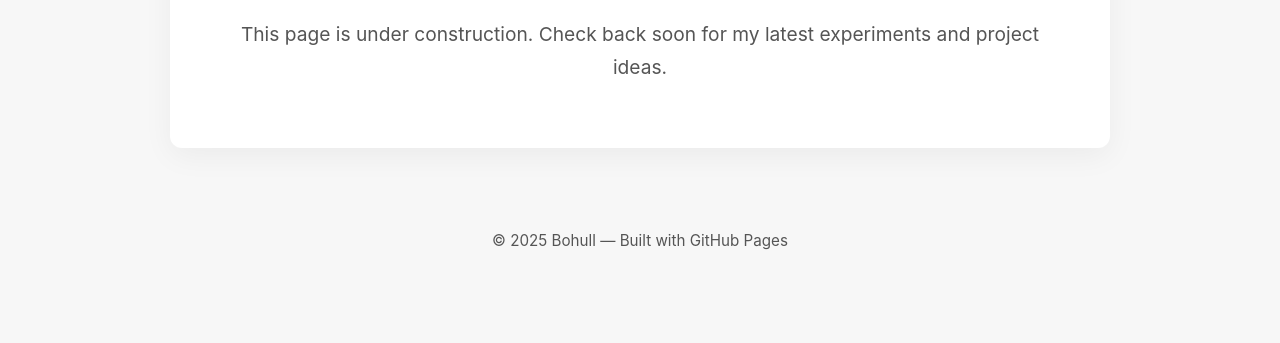
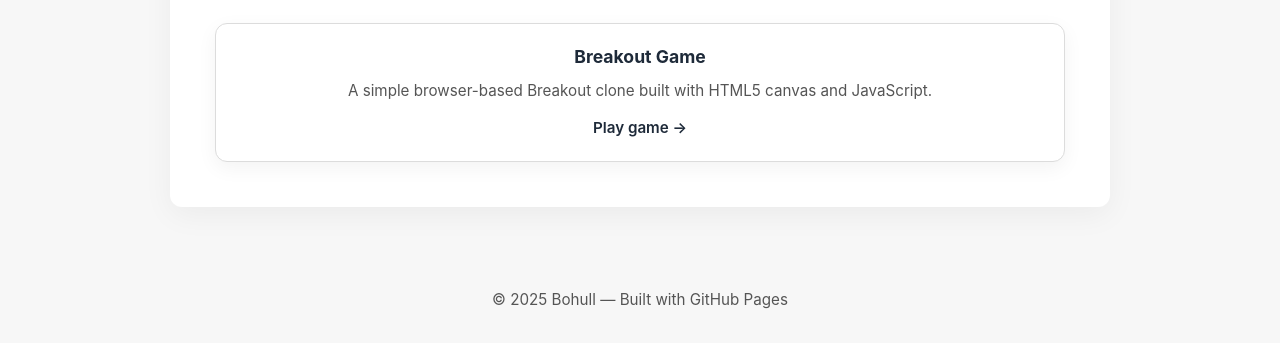
Before and after one commit to bohull/bohull.github.io, a plain HTML site: page projects.html in a window 1280 px wide. Shown: the part 484-827 px from the top of the page. Before the commit the page ends 800 px from the top, so only its background shows below. Drawn offline with Linux system fonts and the light colour scheme.

Commit message:
Created project cards, added breakout

```diff
--- a/projects.html
+++ b/projects.html
@@ -97,6 +97,65 @@
       color: var(--muted-text);
       font-size: 0.95rem;
     }
+
+    /* Project Cards */
+
+    .projects-grid {
+      display: grid;
+      grid-template-columns: repeat(auto-fit, minmax(260px, 1fr));
+      gap: 25px;
+      margin-top: 30px;
+    }
+
+    /* Make the whole card clickable but still look like a card, not a link */
+    .project-card {
+      display: block;
+      background: #ffffff;
+      border-radius: var(--radius);
+      border: 1px solid var(--med-gray);
+      box-shadow: 0 6px 20px rgba(0, 0, 0, 0.05);
+      text-decoration: none;
+      color: inherit;
+      overflow: hidden;
+      transition: transform 0.15s ease, box-shadow 0.15s ease,
+                  border-color 0.15s ease;
+    }
+
+    .project-card:hover {
+      transform: translateY(-4px);
+      box-shadow: 0 10px 30px rgba(0, 0, 0, 0.12);
+      border-color: var(--navy);
+    }
+
+    .project-image {
+      width: 100%;
+      aspect-ratio: 4 / 3;
+      object-fit: cover;
+      background: var(--med-gray);
+    }
+
+    .project-body {
+      padding: 18px 20px 20px;
+    }
+
+    .project-title {
+      margin: 0 0 6px;
+      color: var(--navy);
+      font-size: 1.1rem;
+    }
+
+    .project-text {
+      margin: 0 0 10px;
+      color: var(--muted-text);
+      font-size: 0.95rem;
+    }
+
+    .project-link-text {
+      font-weight: 600;
+      color: var(--navy);
+      font-size: 0.95rem;
+    }
+
   </style>
 </head>
 
@@ -114,11 +173,19 @@
   </nav>
 
   <div class="container">
-    <h2>Work in Progress</h2>
-    <p class="wip">
-      This page is under construction.
-      Check back soon for my latest experiments and project ideas.
-    </p>
+    <h2>Projects</h2>
+    <div class="projects-grid">
+    <a href="breakout.html" class="project-card">
+      <!-- <img src="images/breakout-thumbnail.png" alt="Breakout game preview" class="project-image"> -->
+      <div class="project-body">
+        <h3 class="project-title">Breakout Game</h3>
+        <p class="project-text">
+          A simple browser-based Breakout clone built with HTML5 canvas and JavaScript.
+        </p>
+        <span class="project-link-text">Play game →</span>
+      </div>
+    </a>
+  </div>
   </div>
 
   <footer>
```
